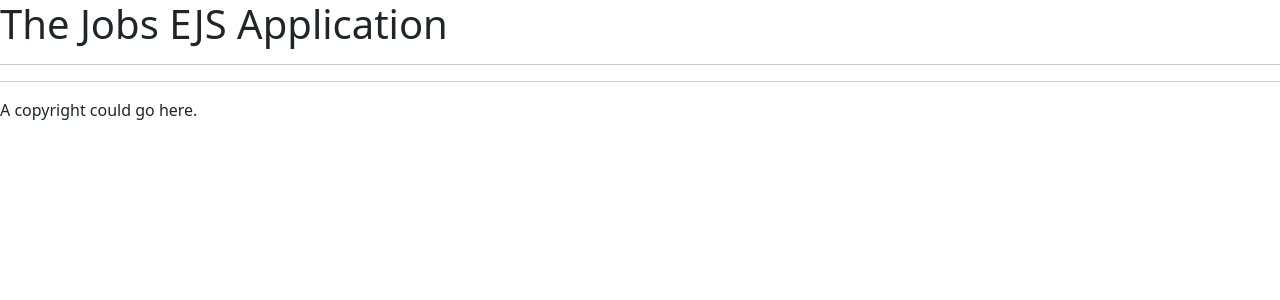
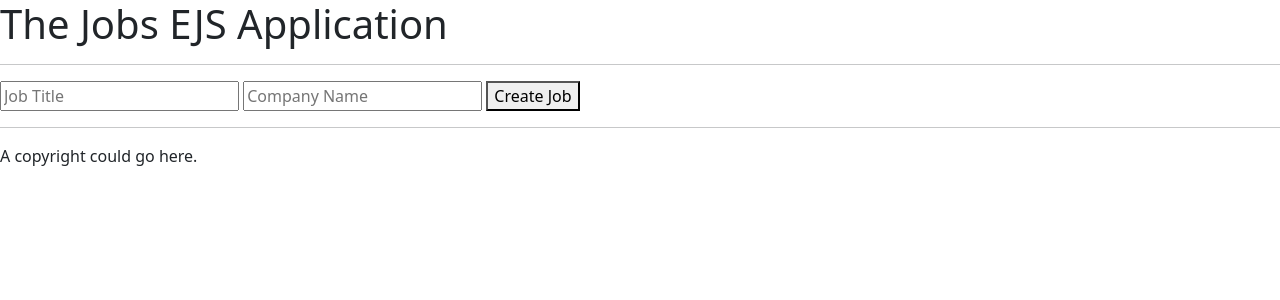
Before and after one commit to Esme48/jobs-ejs, a Node project: template views/job.ejs in a window 1280 px wide. Shown: the top 300 px of the page. Run offline with Node 20 templates, Linux system fonts and the light colour scheme; the template is opened without the code that fills it, so the values that code supplies are empty; some libraries are stand-ins or nearby versions.

Commit message:
Adjusted NotFoundError and created into a class. Added it to the editForm and added the edit to the ejs component.Removed create button from jobs.ejs to index.ejs

```diff
--- a/views/index.ejs
+++ b/views/index.ejs
@@ -4,6 +4,7 @@
 <% if (user) { %>
   <a href="/secretWord">Click this link to view/change the secret word.</a>
   <a href="/jobs" class="btn">View All Jobs</a>
+  <a href="/jobs/create" class="btn">Create A New Job</a>
 <% } else { %>
   <a href="/sessions/logon">Click this link to logon.</a>
   <a href="/sessions/register">Click this link to register.</a>
--- a/views/job.ejs
+++ b/views/job.ejs
@@ -1,5 +1,12 @@
 <%- include("partials/head.ejs") %>
 <%- include("partials/header.ejs") %>
 
+<form action="/jobs/create" method="POST">
+  <input type="text" name="position" placeholder="Job Title" required />
+  <input type="text" name="company" placeholder="Company Name" required />
+  <button type="submit">Create Job</button>
+</form>
+
+
 
 <%- include("partials/footer.ejs") %>
```
Also changed, not shown: errors/not-found.js (+10 -2 lines), views/jobs.ejs (+2 -7 lines).
